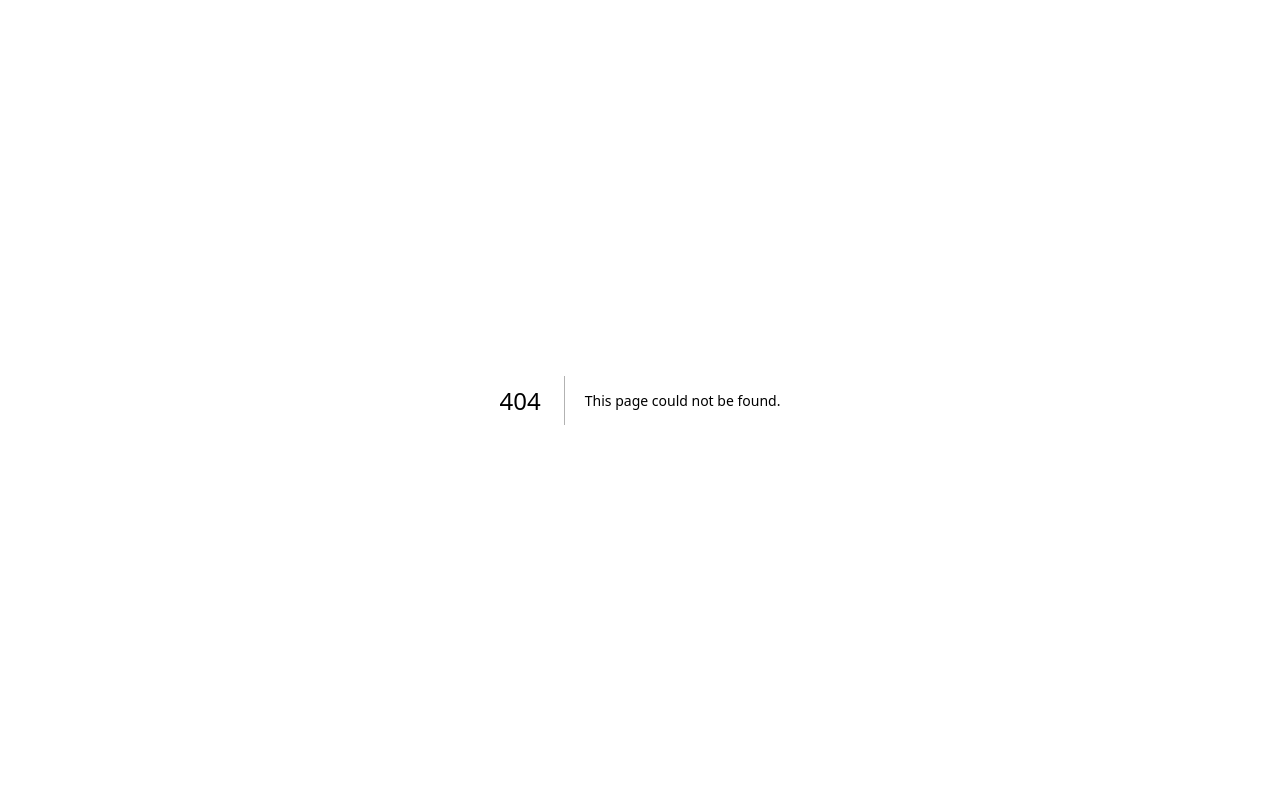
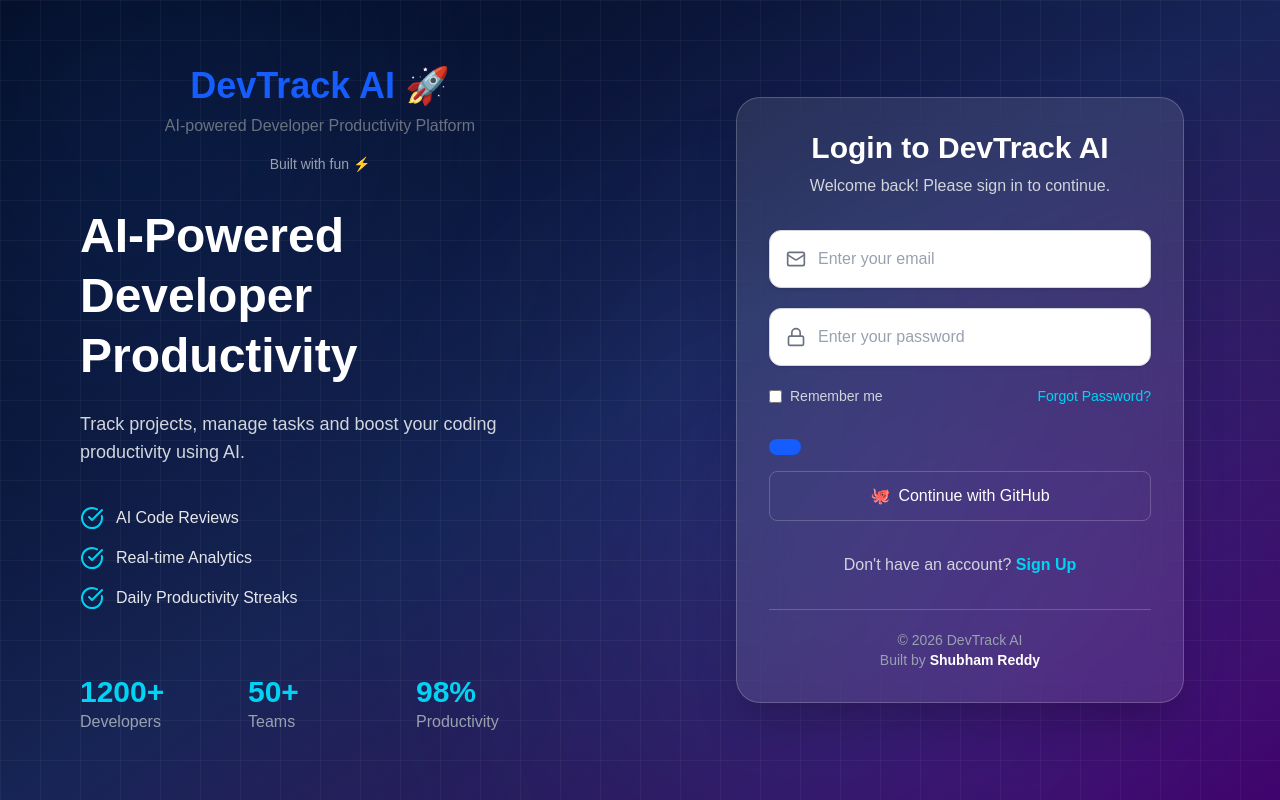
Before and after one commit to ShubhamReddy06/devtrack-ai, a Next.js app: page /login in a window 1280 px wide. Before the commit this address had no page. Built offline with nearby package versions, Linux system fonts and the light colour scheme.

Commit message:
feat: add login page UI and AI assistant component

```diff
--- a/package.json
+++ b/package.json
@@ -9,6 +9,7 @@
     "lint": "eslint"
   },
   "dependencies": {
+    "lucide-react": "^1.25.0",
     "next": "16.2.10",
     "react": "19.2.4",
     "react-dom": "19.2.4"
--- /dev/null
+++ b/src/app/login/page.tsx
@@ -0,0 +1,200 @@
+import Link from "next/link";
+
+import {
+  Mail,
+  Lock,
+  CheckCircle,
+} from "lucide-react";
+
+import Logo from "@/components/common/Logo";
+import Input from "@/components/ui/Input";
+import Button from "@/components/ui/Button";
+
+export default function LoginPage() {
+  return (
+    <div className="relative min-h-screen overflow-hidden bg-gradient-to-br from-slate-950 via-blue-950 to-purple-950">
+
+      {/* Background Effects */}
+
+      <div className="absolute -top-20 -left-20 w-96 h-96 rounded-full bg-blue-500 opacity-25 blur-[150px]"></div>
+
+      <div className="absolute bottom-0 right-0 w-[500px] h-[500px] rounded-full bg-purple-600 opacity-25 blur-[180px]"></div>
+
+      <div className="absolute top-1/2 left-1/2 w-80 h-80 rounded-full bg-cyan-500 opacity-20 blur-[150px]"></div>
+
+      <div className="absolute inset-0 bg-[linear-gradient(rgba(255,255,255,0.04)_1px,transparent_1px),linear-gradient(90deg,rgba(255,255,255,0.04)_1px,transparent_1px)] bg-[size:40px_40px]"></div>
+
+      <div className="relative z-10 grid min-h-screen lg:grid-cols-2">
+
+        {/* LEFT SIDE */}
+
+        <div className="hidden lg:flex flex-col justify-center px-20">
+
+          <Logo />
+
+          <h1 className="text-5xl font-bold text-white mt-8 leading-tight">
+            AI-Powered
+            <br />
+            Developer
+            <br />
+            Productivity
+          </h1>
+
+          <p className="mt-6 text-lg text-gray-300 max-w-md">
+            Track projects, manage tasks and boost your coding
+            productivity using AI.
+          </p>
+
+          <div className="space-y-4 mt-10">
+
+            <div className="flex items-center gap-3">
+              <CheckCircle className="text-cyan-400" />
+              <span className="text-gray-200">AI Code Reviews</span>
+            </div>
+
+            <div className="flex items-center gap-3">
+              <CheckCircle className="text-cyan-400" />
+              <span className="text-gray-200">Real-time Analytics</span>
+            </div>
+
+            <div className="flex items-center gap-3">
+              <CheckCircle className="text-cyan-400" />
+              <span className="text-gray-200">Daily Productivity Streaks</span>
+            </div>
+
+          </div>
+
+          <div className="grid grid-cols-3 gap-6 mt-16">
+
+            <div>
+              <h2 className="text-3xl font-bold text-cyan-400">
+                1200+
+              </h2>
+              <p className="text-gray-400">
+                Developers
+              </p>
+            </div>
+
+            <div>
+              <h2 className="text-3xl font-bold text-cyan-400">
+                50+
+              </h2>
+              <p className="text-gray-400">
+                Teams
+              </p>
+            </div>
+
+            <div>
+              <h2 className="text-3xl font-bold text-cyan-400">
+                98%
+              </h2>
+              <p className="text-gray-400">
+                Productivity
+              </p>
+            </div>
+
+          </div>
+
+        </div>
+
+        {/* RIGHT SIDE */}
+
+        <div className="flex items-center justify-center p-6">
+
+          <div className="w-full max-w-md rounded-3xl bg-white/10 backdrop-blur-xl border border-white/20 shadow-2xl p-8">
+
+            <div className="flex justify-center lg:hidden mb-6">
+              <Logo />
+            </div>
+
+            <h1 className="text-3xl font-bold text-center text-white">
+              Login to DevTrack AI
+            </h1>
+
+            <p className="text-gray-300 text-center mt-2">
+              Welcome back! Please sign in to continue.
+            </p>
+
+            <div className="space-y-5 mt-8">
+
+              <Input
+                type="email"
+                placeholder="Enter your email"
+                icon={<Mail size={20} />}
+              />
+
+              <Input
+                type="password"
+                placeholder="Enter your password"
+                icon={<Lock size={20} />}
+              />
+
+            </div>
+
+            <div className="flex justify-between items-center mt-5 text-sm text-gray-300">
+
+              <label className="flex items-center gap-2">
+
+                <input type="checkbox" />
+
+                Remember me
+
+              </label>
+
+              <Link
+                href="#"
+                className="text-cyan-400 hover:underline"
+              >
+                Forgot Password?
+              </Link>
+
+            </div>
+
+            <div className="mt-6">
+
+              <Button>
+                Login
+              </Button>
+
+            </div>
+
+            <button className="mt-4 w-full border border-white/20 rounded-lg py-3 flex items-center justify-center gap-2 text-white hover:bg-white/10 transition duration-300">
+
+              <span>🐙</span>
+
+              Continue with GitHub
+
+            </button>
+
+            <p className="text-center mt-8 text-gray-300">
+
+              Don't have an account?{" "}
+
+              <Link
+                href="#"
+                className="text-cyan-400 font-semibold hover:underline"
+              >
+                Sign Up
+              </Link>
+
+            </p>
+
+            <div className="border-t border-white/20 mt-8 pt-5 text-center text-sm text-gray-400">
+
+              © 2026 DevTrack AI
+
+              <br />
+
+              Built by <span className="font-semibold text-white">Shubham Reddy</span>
+
+            </div>
+
+          </div>
+
+        </div>
+
+      </div>
+
+    </div>
+  );
+}
--- /dev/null
+++ b/src/components/dashboard/AIAssistant.tsx
@@ -0,0 +1,70 @@
+"use client";
+
+import { Bot, Send, Sparkles, Bug, FileText, Zap } from "lucide-react";
+
+export default function AIAssistant() {
+  return (
+    <div className="w-full rounded-3xl bg-white shadow-xl border border-gray-200 p-8">
+
+      <div className="flex items-center gap-3 mb-6">
+        <div className="h-12 w-12 rounded-full bg-blue-600 flex items-center justify-center">
+          <Bot className="text-white" size={26} />
+        </div>
+
+        <div>
+          <h2 className="text-2xl font-bold">
+            DevTrack AI Assistant
+          </h2>
+
+          <p className="text-gray-500 text-sm">
+            Your personal coding assistant
+          </p>
+        </div>
+      </div>
+
+      <h3 className="text-xl font-semibold mb-2">
+        Hi Shubham 👋
+      </h3>
+
+      <p className="text-gray-600 mb-6">
+        What would you like help with today?
+      </p>
+
+      <input
+        type="text"
+        placeholder="Ask anything about your project..."
+        className="w-full border rounded-xl px-4 py-3 outline-none focus:ring-2 focus:ring-blue-500"
+      />
+
+      <div className="grid grid-cols-2 gap-4 mt-6">
+
+        <button className="flex items-center gap-3 rounded-xl border p-4 hover:bg-blue-50 transition">
+          <Sparkles className="text-blue-600" />
+          Review Code
+        </button>
+
+        <button className="flex items-center gap-3 rounded-xl border p-4 hover:bg-blue-50 transition">
+          <Bug className="text-red-500" />
+          Find Bugs
+        </button>
+
+        <button className="flex items-center gap-3 rounded-xl border p-4 hover:bg-blue-50 transition">
+          <FileText className="text-green-600" />
+          Generate README
+        </button>
+
+        <button className="flex items-center gap-3 rounded-xl border p-4 hover:bg-blue-50 transition">
+          <Zap className="text-yellow-500" />
+          Optimize Project
+        </button>
+
+      </div>
+
+      <button className="mt-8 w-full bg-blue-600 hover:bg-blue-700 text-white rounded-xl py-3 flex justify-center items-center gap-2 transition">
+        <Send size={18} />
+        Send
+      </button>
+
+    </div>
+  );
+}
--- a/src/components/layout/DashboardLayout.tsx
+++ b/src/components/layout/DashboardLayout.tsx
@@ -1,5 +1,4 @@
 import Navbar from "./Navbar";
-import Sidebar from "./Sidebar";
 
 interface DashboardLayoutProps {
   children: React.ReactNode;
@@ -13,7 +12,6 @@
       <Navbar />
 
       <div className="flex">
-        <Sidebar />
 
         <main className="flex-1 p-8">
           {children}
--- a/src/components/layout/Sidebar.tsx
+++ /dev/null
@@ -1,34 +0,0 @@
-"use client";
-
-import Link from "next/link";
-import { useState } from "react";
-
-export default function Sidebar() {
-  const [open, setOpen] = useState(false);
-
-  return (
-    <>
-      {/* Hover Area */}
-      <div
-        className="fixed left-0 top-20 h-[calc(100vh-5rem)] w-3 z-40"
-        onMouseEnter={() => setOpen(true)}
-      />
-
-      <aside
-        onMouseLeave={() => setOpen(false)}
-        className={`fixed top-20 left-0 w-64 h-[calc(100vh-5rem)] bg-slate-900 border-r border-slate-700 transform transition-transform duration-300 z-40 ${
-          open ? "translate-x-0" : "-translate-x-full"
-        }`}
-      >
-        <nav className="flex flex-col gap-6 p-6 text-white">
-          <Link href="/dashboard">🏠 Dashboard</Link>
-          <Link href="/projects">📁 Projects</Link>
-          <Link href="/tasks">✅ Tasks</Link>
-          <Link href="/analytics">📊 Analytics</Link>
-          <Link href="/settings">⚙️ Settings</Link>
-          <Link href="/profile">👤 Profile</Link>
-        </nav>
-      </aside>
-    </>
-  );
-}
--- /dev/null
+++ b/src/components/ui/Input.tsx
@@ -0,0 +1,29 @@
+import { ReactNode } from "react";
+
+interface InputProps {
+  type: string;
+  placeholder: string;
+  icon?: ReactNode;
+}
+
+export default function Input({
+  type,
+  placeholder,
+  icon,
+}: InputProps) {
+  return (
+    <div className="flex items-center bg-white rounded-xl border border-gray-300 px-4 py-4 shadow-sm">
+      {icon && (
+        <div className="text-gray-500 mr-3">
+          {icon}
+        </div>
+      )}
+
+      <input
+        type={type}
+        placeholder={placeholder}
+        className="w-full bg-transparent outline-none text-gray-800 placeholder:text-gray-400"
+      />
+    </div>
+  );
+}
```
Also changed, not shown: 1 other file (tests, documents, lock files or other folders).
